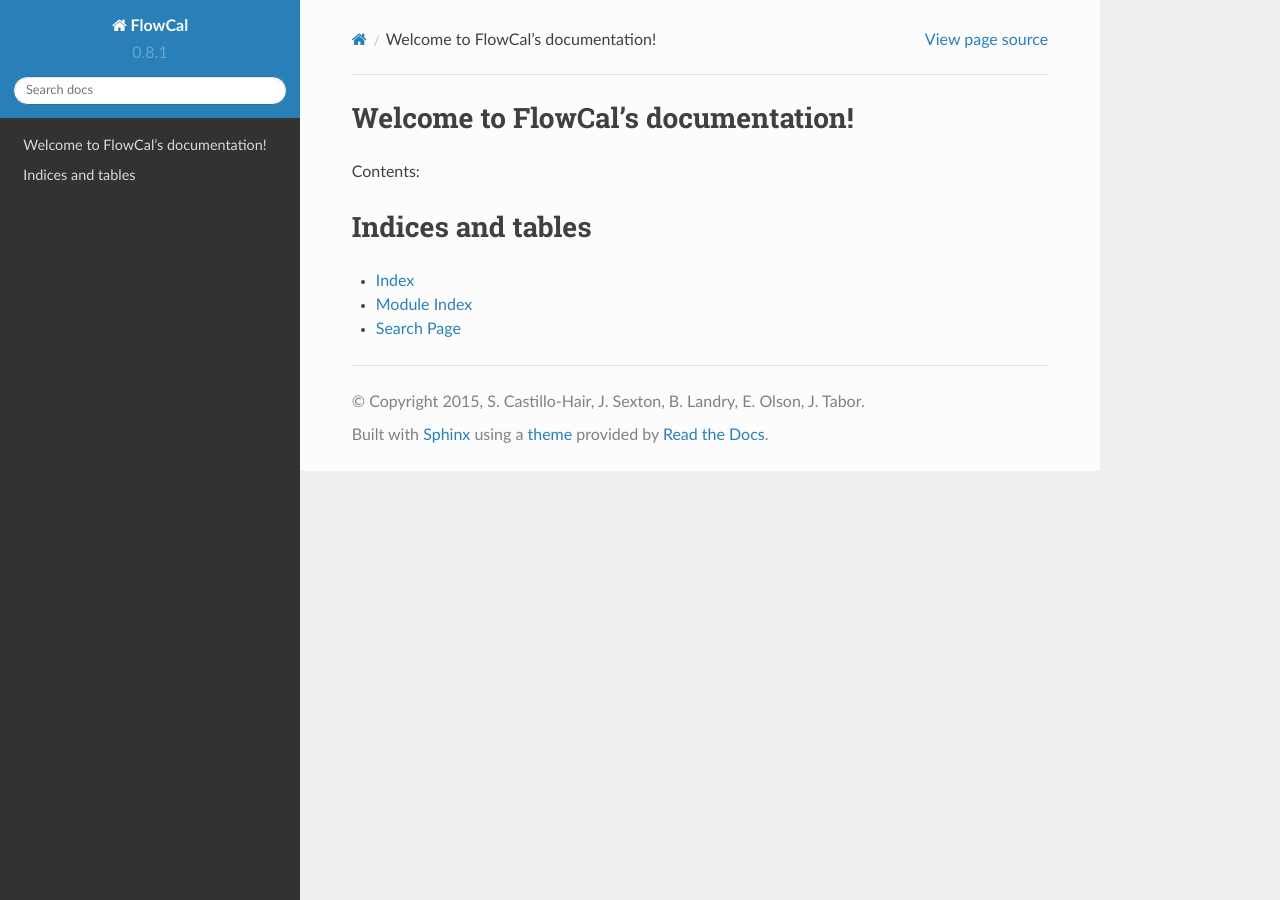
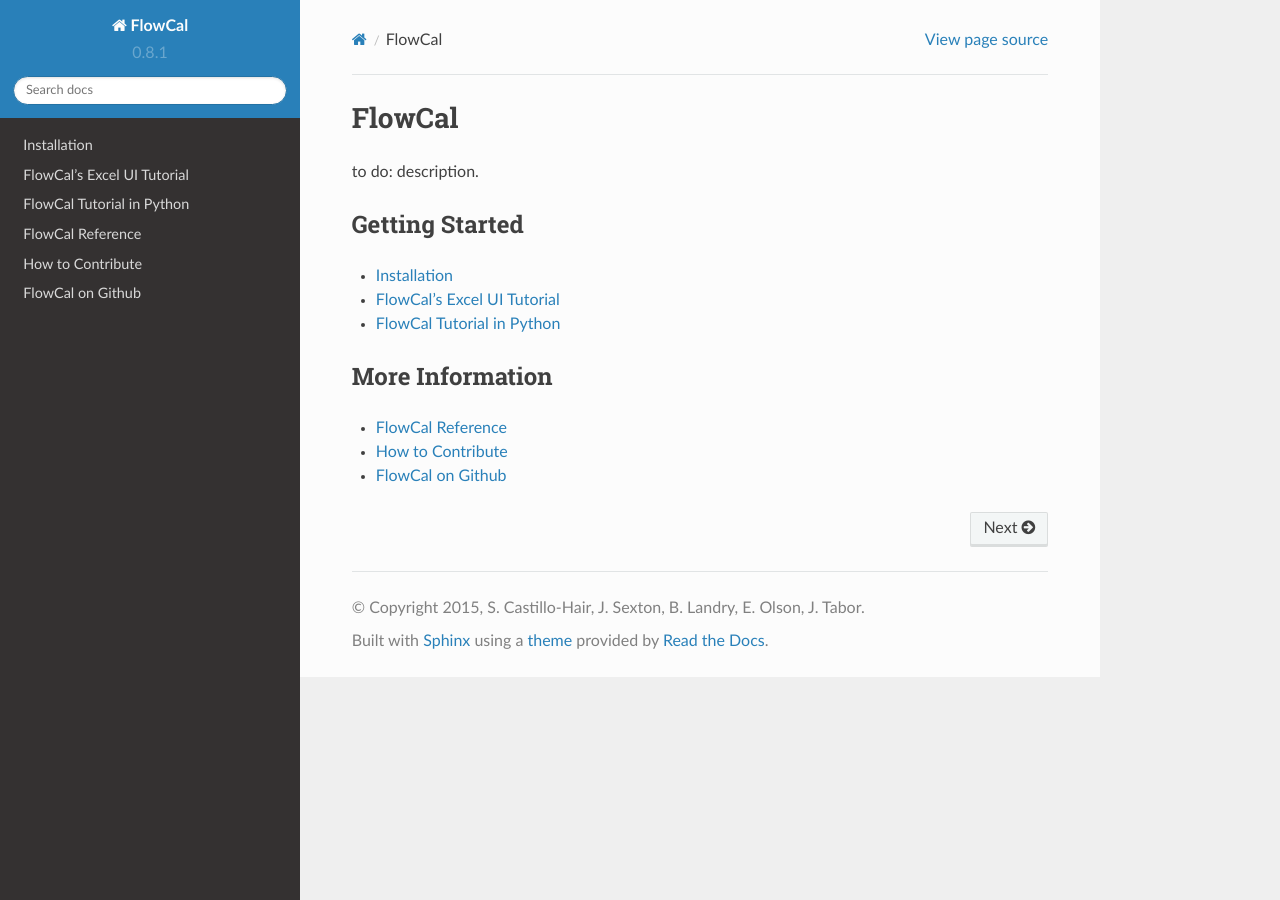
Before and after one commit to taborlab/FlowCal, a Sphinx documentation site: the page built from doc/index.rst, in a window 1280 px wide. Built offline with Sphinx 7.4.7 and the Read the Docs theme 2.0.0, drawn with Linux system fonts in a browser that asks for light colours.

Commit message:
Added basic documentation structure.

```diff
--- /dev/null
+++ b/doc/api_reference.rst
@@ -0,0 +1,3 @@
+FlowCal Reference
+=================
+to do.
--- /dev/null
+++ b/doc/contribute.rst
@@ -0,0 +1,3 @@
+How to Contribute
+=================
+to do.
--- a/doc/index.rst
+++ b/doc/index.rst
@@ -3,17 +3,25 @@
    You can adapt this file completely to your liking, but it should at least
    contain the root `toctree` directive.
 
-Welcome to FlowCal's documentation!
-===================================
+FlowCal
+=======
+to do: description.
 
-Contents:
+Getting Started
+---------------
 
 .. toctree::
    :maxdepth: 2
 
-Indices and tables
-==================
+   installation.rst
+   tutorial_excel.rst
+   tutorial_python.rst
 
-* :ref:`genindex`
-* :ref:`modindex`
-* :ref:`search`
+More Information
+----------------
+.. toctree::
+   :maxdepth: 2
+
+   api_reference.rst
+   contribute.rst
+   FlowCal on Github <https://www.github.com/rice-bioe/fc>
--- /dev/null
+++ b/doc/installation.rst
@@ -0,0 +1,3 @@
+Installation
+============
+to do.
--- /dev/null
+++ b/doc/tutorial_excel.rst
@@ -0,0 +1,3 @@
+FlowCal's Excel UI Tutorial
+===========================
+to do.
--- /dev/null
+++ b/doc/tutorial_python.rst
@@ -0,0 +1,3 @@
+FlowCal Tutorial in Python
+==========================
+to do.
```
